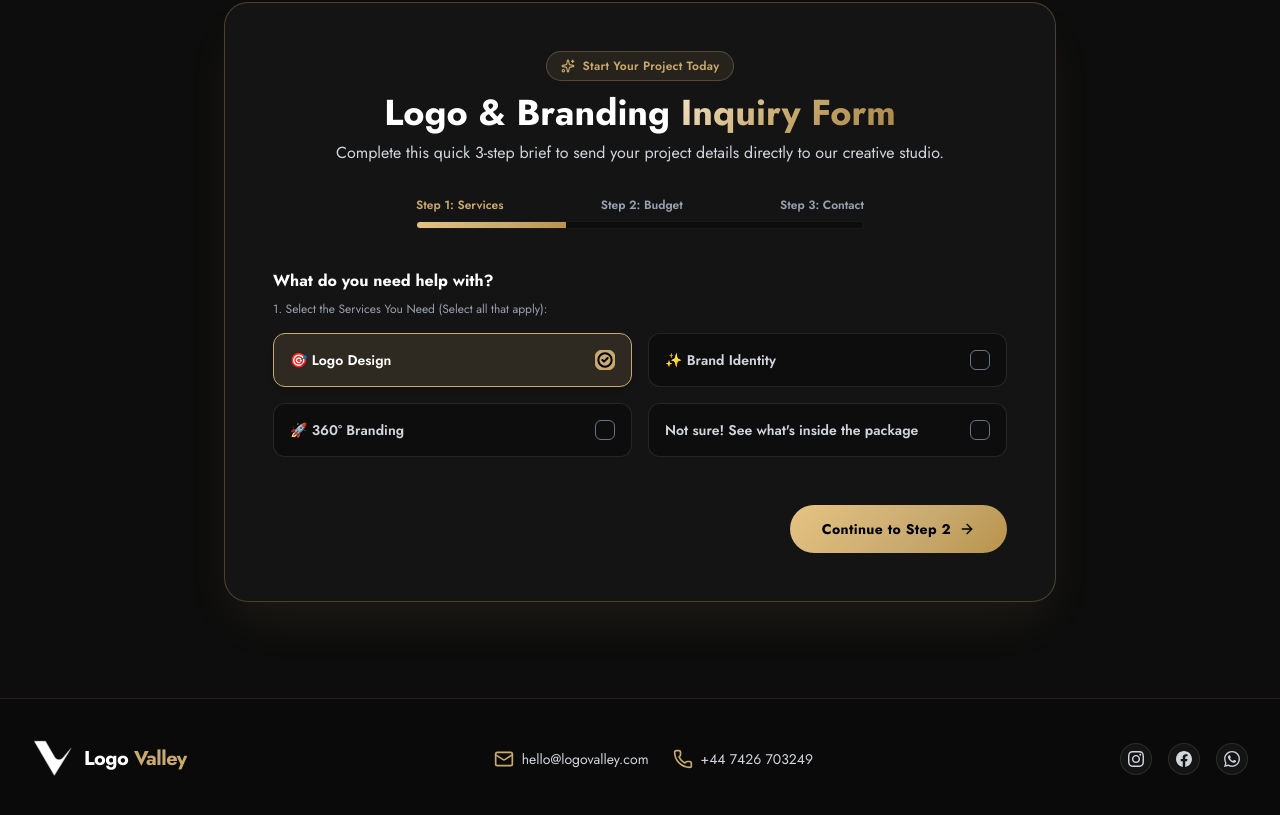
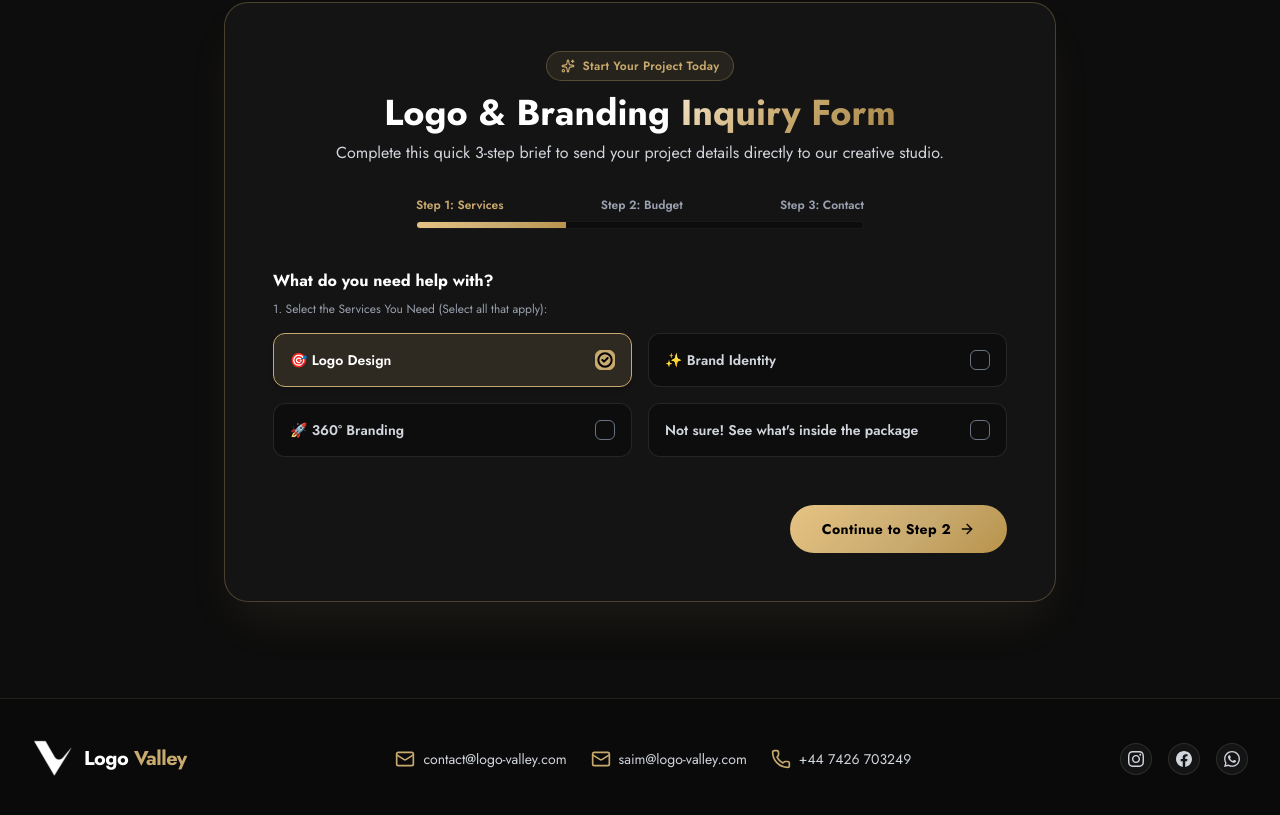
Before and after one commit to rehmanarainofficial/logo-valley, a React (Vite) app: page / in a window 1280 px wide. Shown: the part 7491-8306 px from the top of the page. Built offline with nearby package versions, Linux system fonts and the light colour scheme; a web font is replaced by a local one.

Commit message:
feat: update contact email addresses in footer and index files

```diff
--- a/index.html
+++ b/index.html
@@ -24,7 +24,7 @@
         "image": "https://logo-valley.com/logo_valley_logo.png",
         "description": "Logo Valley is a premier logo design and brand identity agency helping businesses build high-converting brands and logos.",
         "telephone": "+1-555-024-7890",
-        "email": "hello@logovalley.com",
+        "email": "contact@logo-valley.com",
         "priceRange": "$$",
         "sameAs": [
           "https://www.instagram.com/logo_valley_",
--- a/src/components/Footer.jsx
+++ b/src/components/Footer.jsx
@@ -29,7 +29,15 @@ const Footer = () => {
               className="flex items-center gap-2 hover:text-[#C8A96E] transition-colors"
             >
               <Mail className="w-5 h-5 text-[#C8A96E]" />
-              <span>hello@logovalley.com</span>
+              <span>contact@logo-valley.com</span>
+            </a>
+
+             <a
+              href="mailto:support@logo-valley.com"
+              className="flex items-center gap-2 hover:text-[#C8A96E] transition-colors"
+            >
+              <Mail className="w-5 h-5 text-[#C8A96E]" />
+              <span>saim@logo-valley.com</span>
             </a>
 
             <a
```
